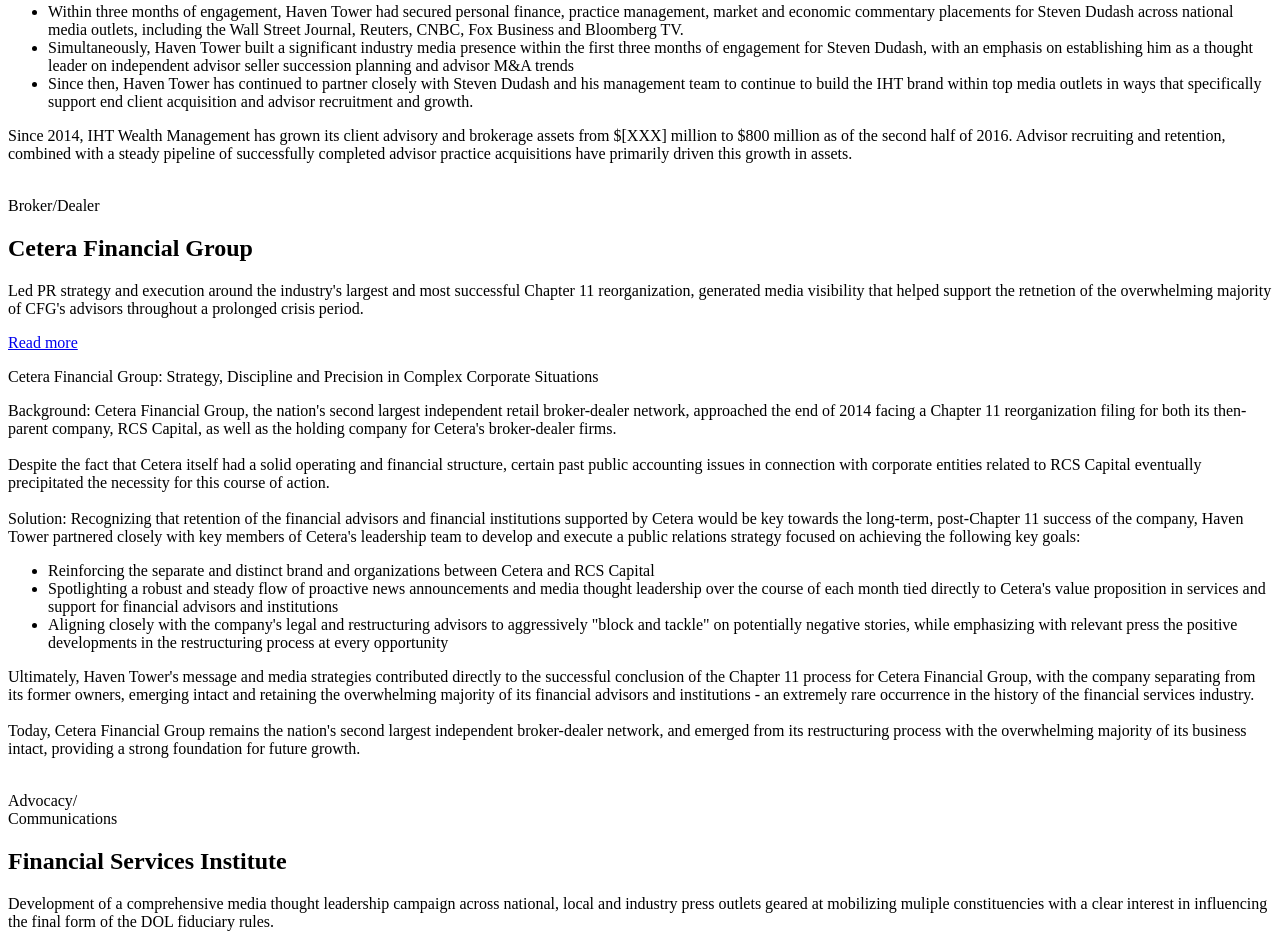
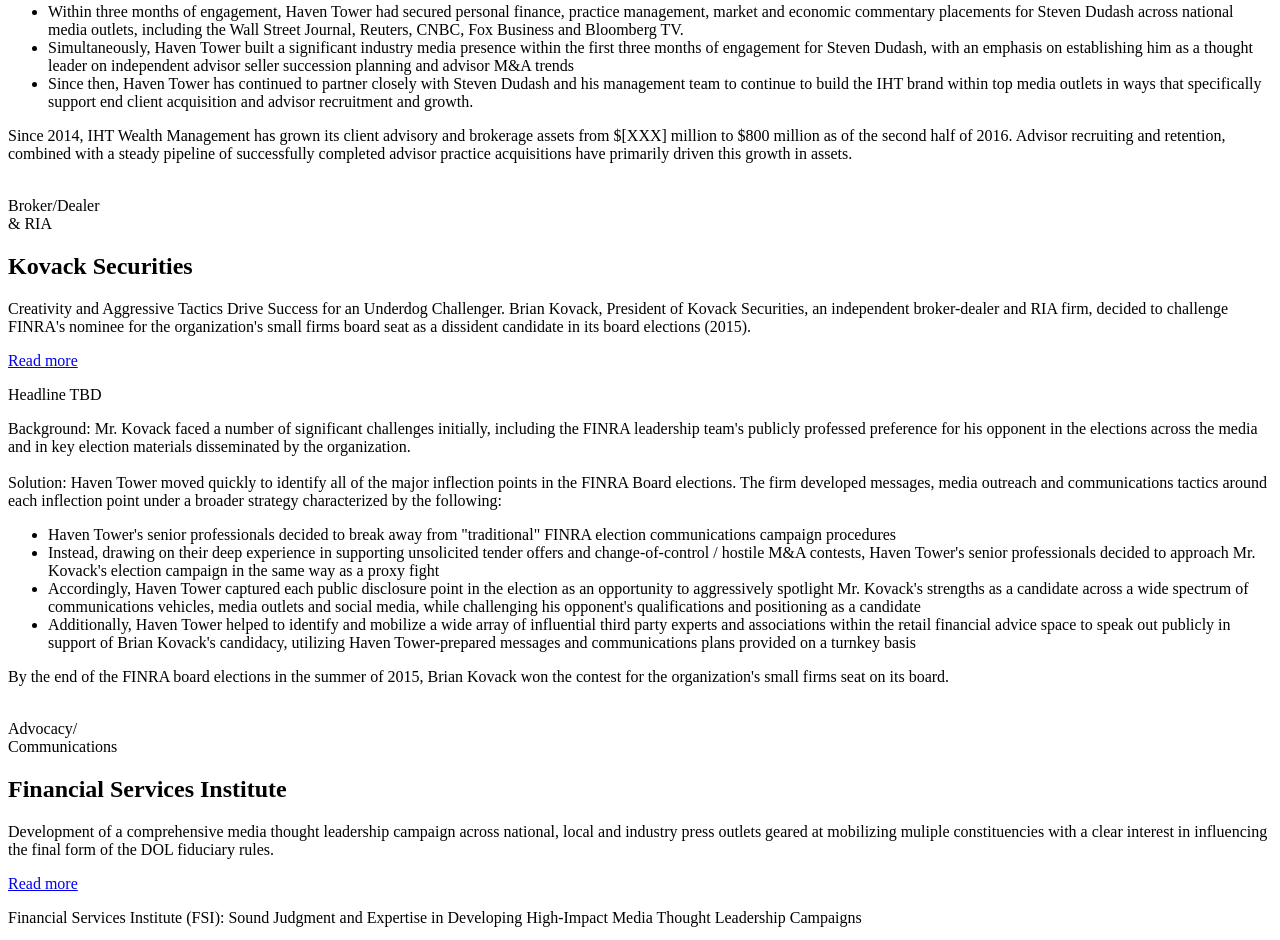
Before and after one commit to ryanscottbuchholtz/haventower, a website: page index.html in a window 1280 px wide. Shown: the part 9274-10214 px from the top of the page. Drawn offline with Linux system fonts and the light colour scheme.

Commit message:
remove cetera add kovack

```diff
--- a/css/_portfolio.scss
+++ b/css/_portfolio.scss
@@ -262,3 +262,8 @@
   background: url('../assets/weg.png') center no-repeat;
   background-size: contain;
 }
+
+.kovack-logo {
+  background: url('../assets/kovack-securities.gif') center no-repeat;
+  background-size: contain;
+}
--- a/index.html
+++ b/index.html
@@ -635,26 +635,27 @@
               <div class="case-study-picture bd"></div>
               <div class="case-study-picture-text-wrap"></div>
               <div class="case-study-picture-text">
-                <p>Broker/Dealer</p>
+                <p>Broker/Dealer<br>&amp RIA</p>
               </div>
             </div>
             <div class="case-study-text">
-              <h2>Cetera Financial Group</h2>
-              <p>Led PR strategy and execution around the industry's largest and most successful Chapter 11 reorganization, generated media visibility that helped support the retnetion of the overwhelming majority of CFG's advisors throughout a prolonged crisis period.</p>
+              <h2>Kovack Securities</h2>
+              <p>Creativity and Aggressive Tactics Drive Success for an Underdog Challenger. Brian Kovack, President of Kovack Securities, an independent broker-dealer and RIA firm, decided to challenge FINRA's nominee for the organization's small firms board seat as a dissident candidate in its board elections (2015). </p>
             </div>
-            <p class="case-study-link"><a href="#cetera-study" class="fancybox">Read more  <i class="fa fa-caret-right"></i></a></p>
-            <div id="cetera-study" class="hidden-cs-wrap">
+            <p class="case-study-link"><a href="#kovack-study" class="fancybox">Read more  <i class="fa fa-caret-right"></i></a></p>
+            <div id="kovack-study" class="hidden-cs-wrap">
               <div class="case-study-popup">
-                <div class="case-study-popup-logo cetera"></div>
+                <div class="case-study-popup-logo kovack-logo"></div>
                 <div class="case-study-popup-text">
-                  <p class="cs-header">Cetera Financial Group:  Strategy, Discipline and Precision in Complex Corporate Situations</p>
-                  <p class="cs-text"><span class="bold">Background:</span>  <span class="italic">Cetera Financial Group, the nation's second largest independent retail broker-dealer network, approached the end of 2014 facing a Chapter 11 reorganization filing for both its then-parent company, RCS Capital, as well as the holding company for Cetera's broker-dealer firms.</span><br><br>Despite the fact that Cetera itself had a solid operating and financial structure, certain past public accounting issues in connection with corporate entities related to RCS Capital eventually precipitated the necessity for this course of action.<br><br><span class="bold">Solution:</span>  <span class="italic">Recognizing that retention of the financial advisors and financial institutions supported by Cetera would be key towards the long-term, post-Chapter 11 success of the company, Haven Tower partnered closely with key members of Cetera's leadership team to develop and execute a public relations strategy focused on achieving the following key goals:</span></p>
+                  <p class="cs-header">Headline TBD</p>
+                  <p class="cs-text"><span class="bold">Background:</span>  <span class="italic">Mr. Kovack faced a number of significant challenges initially, including the FINRA leadership team's publicly professed preference for his opponent in the elections across the media and in key election materials disseminated by the organization.</span><br><br><span class="bold">Solution:</span>  <span class="italic">Haven Tower moved quickly to identify all of the major inflection points in the FINRA Board elections.  The firm developed messages, media outreach and communications tactics around each inflection point under a broader strategy characterized by the following:</span></p>
                   <ul class="cs-list-items">
-                    <li>Reinforcing the separate and distinct brand and organizations between Cetera and RCS Capital</li>
-                    <li>Spotlighting a robust and steady flow of proactive news announcements and media thought leadership over the course of each month tied directly to Cetera's value proposition in services and support for financial advisors and institutions</li>
-                    <li>Aligning closely with the company's legal and restructuring advisors to aggressively "block and tackle" on potentially negative stories, while emphasizing with relevant press the positive developments in the restructuring process at every opportunity</li>
+                    <li>Haven Tower's senior professionals decided to break away from "traditional" FINRA election communications campaign procedures</li>
+                    <li>Instead, drawing on their deep experience in supporting unsolicited tender offers and change-of-control / hostile M&A contests, Haven Tower's senior professionals decided to approach Mr. Kovack's election campaign in the same way as a proxy fight</li>
+                    <li>Accordingly, Haven Tower captured each public disclosure point in the election as an opportunity to aggressively spotlight Mr. Kovack's strengths as a candidate across a wide spectrum of communications vehicles, media outlets and social media, while challenging his opponent's qualifications and positioning as a candidate</li>
+                    <li>Additionally, Haven Tower helped to identify and mobilize a wide array of influential third party experts and associations within the retail financial advice space to speak out publicly in support of Brian Kovack's candidacy, utilizing Haven Tower-prepared messages and communications plans provided on a turnkey basis</li>
                   </ul>
-                  <p class="cs-text">Ultimately, Haven Tower's message and media strategies contributed directly to the successful conclusion of the Chapter 11 process for Cetera Financial Group, with the company separating from its former owners, emerging intact and retaining the overwhelming majority of its financial advisors and institutions - an extremely rare occurrence in the history of the financial services industry.<br><br>Today, Cetera Financial Group remains the nation's second largest independent broker-dealer network, and emerged from its restructuring process with the overwhelming majority of its business intact, providing a strong foundation for future growth.<br><br>
+                  <p class="cs-text">By the end of the FINRA board elections in the summer of 2015, Brian Kovack won the contest for the organization's small firms seat on its board.<br><br>
                   </p>
                 </div>
               </div>
@@ -711,6 +712,7 @@
         <div class="logo sfa"></div>
         <div class="logo triad"></div>
         <div class="logo weg"></div>
+        <div class="logo kovack-logo"></div>
       </div>
     </div>
     <footer>
```
Also changed, not shown: assets/kovack-securities.gif (added), css/style.css, 1 other file.
